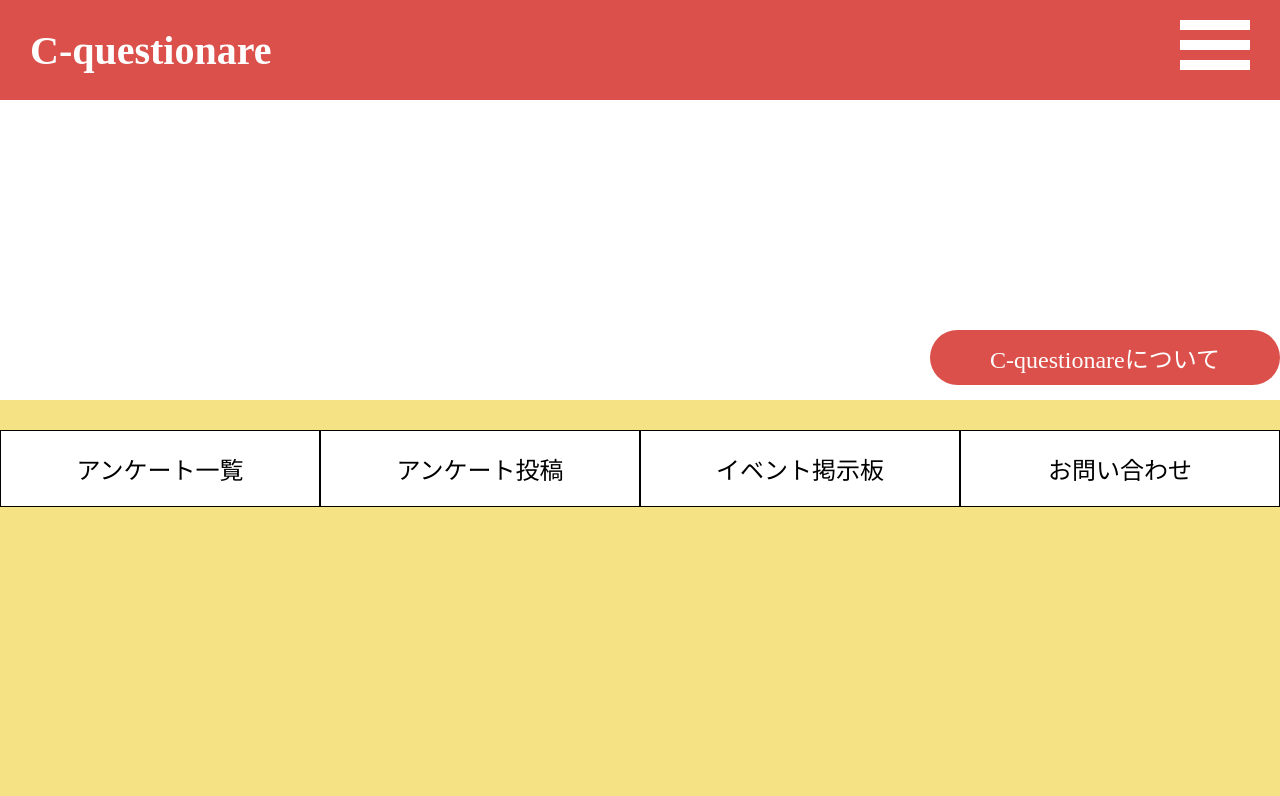
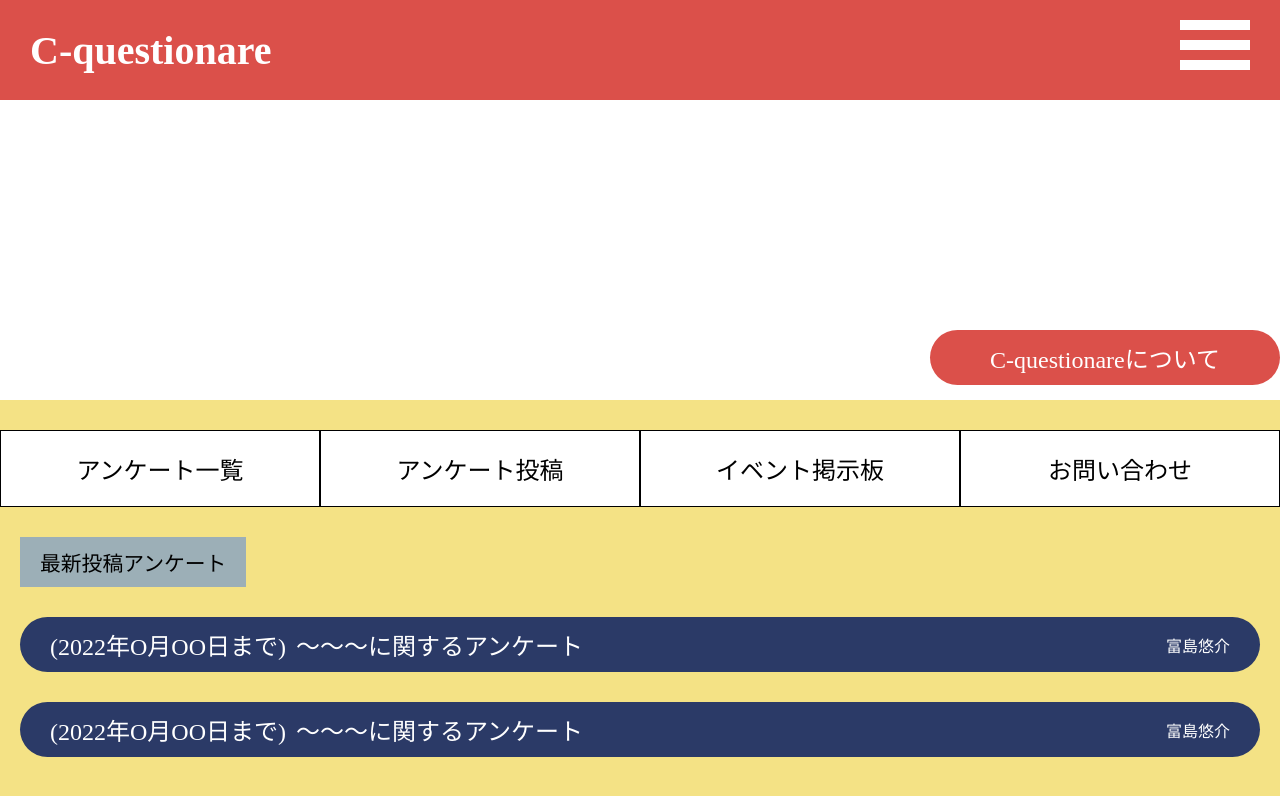
Before and after one commit to manasan-iTL/c-questionare-frontend, a Next.js app: page / in a window 1280 px wide. Shown: the top 796 px of the page. Built offline with nearby package versions, Linux system fonts and the light colour scheme.

Commit message:
add アンケート投稿表示エリアの追加

```diff
--- a/src/pages/index.js
+++ b/src/pages/index.js
@@ -3,6 +3,9 @@ import Header from '@/components/Header'
 import classes from '@/styles/index.module.css'
 import LinkButton from '@/components/LinkButton'
 import TabGroup from '@/components/TabGroup'
+import QuestionnaireGroup from '@/components/QustionnaireGroup'
+import HeadingLabel from '@/components/HeadingLabel'
+import PostArea from '@/components/PostArea'
 
 export default function Home() {
   return (
@@ -21,6 +24,10 @@ export default function Home() {
         </div>
         <main className={classes.main_container}>
           <TabGroup />
+          <PostArea>
+            <HeadingLabel text="最新投稿アンケート"/>
+            <QuestionnaireGroup />
+          </PostArea>
         </main>
       </div>
     </>
```
